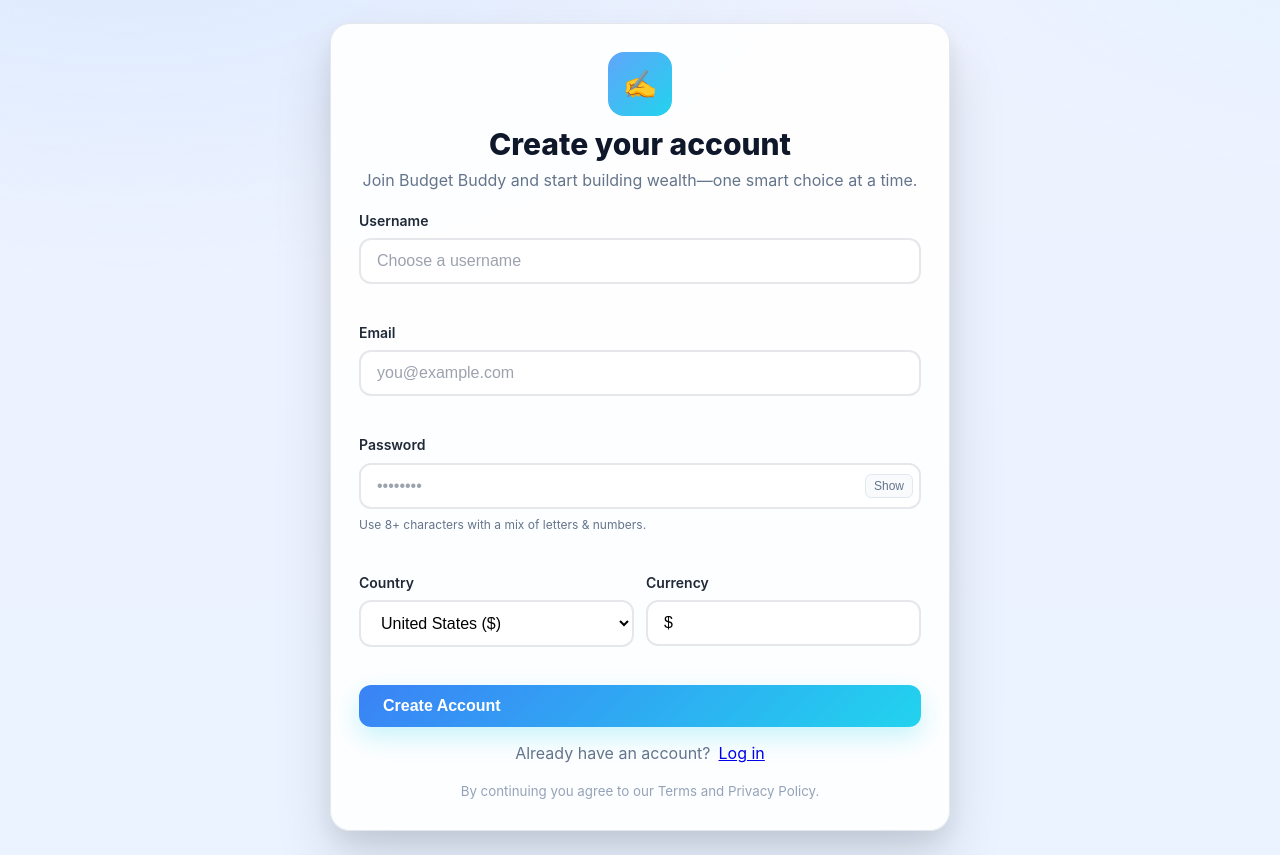
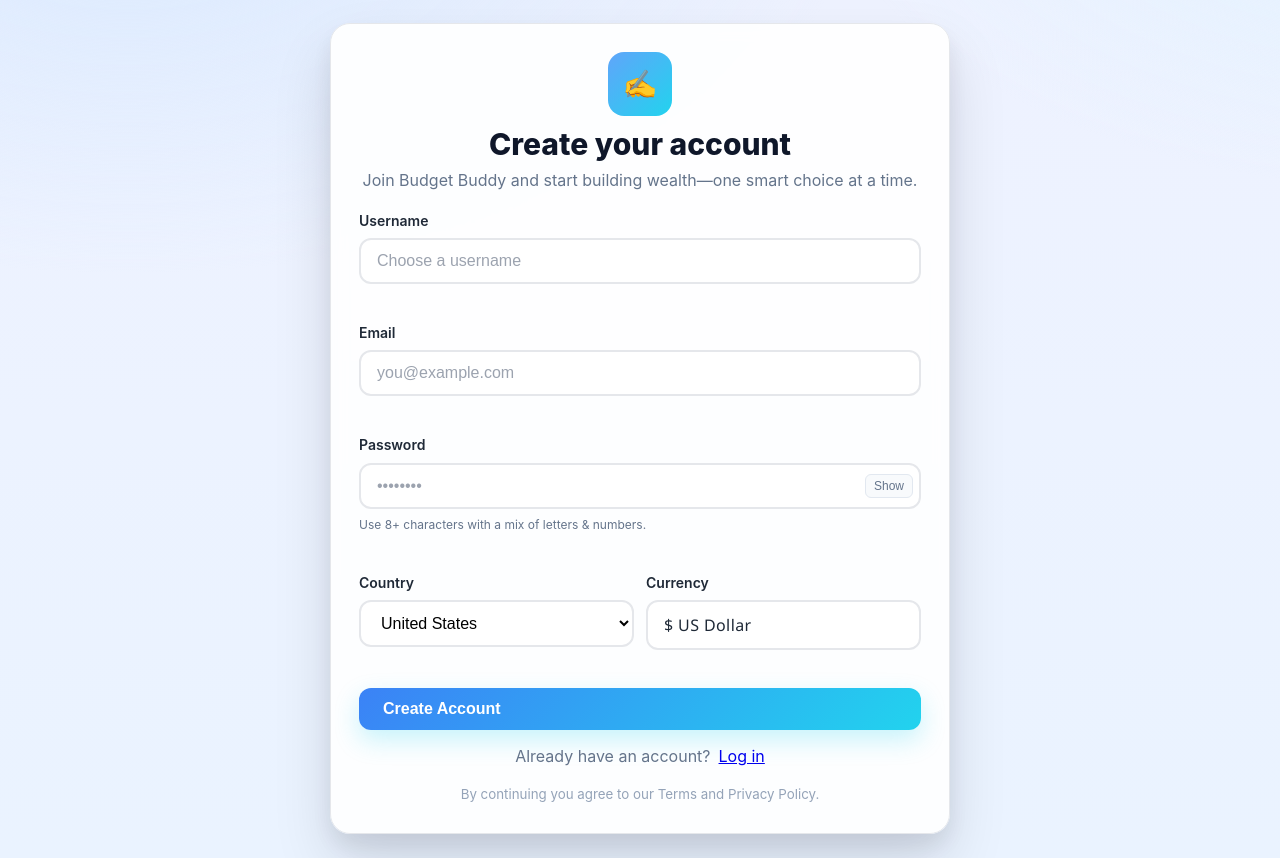
Before and after one commit to mrchidubem/budget_buddy, a Django app: page /signup/ in a window 1280 px wide. Shown: the part 81-939 px from the top of the page. Run offline with Django 5.2, Linux system fonts and the light colour scheme.

Commit message:
Enhance signup form: clean country names in dropdown, currency field shows symbol + name with refined typography

```diff
--- a/templates/signup.html
+++ b/templates/signup.html
@@ -38,19 +38,19 @@
           <div class="form-group">
             <label class="form-label">Country</label>
             <select class="form-input" name="country" id="country">
-              <option value="US" data-currency="$">United States ($)</option>
-              <option value="GB" data-currency="£">United Kingdom (£)</option>
-              <option value="EU" data-currency="€">Europe (€)</option>
-              <option value="NG" data-currency="₦">Nigeria (₦)</option>
-              <option value="GH" data-currency="₵">Ghana (₵)</option>
-              <option value="KE" data-currency="KSh">Kenya (KSh)</option>
-              <option value="ZA" data-currency="R">South Africa (R)</option>
-              <option value="IN" data-currency="₹">India (₹)</option>
+              <option value="US" data-currency="$" data-currency-name="US Dollar">United States</option>
+              <option value="GB" data-currency="£" data-currency-name="British Pound">United Kingdom</option>
+              <option value="EU" data-currency="€" data-currency-name="Euro">Europe</option>
+              <option value="NG" data-currency="₦" data-currency-name="Nigerian Naira">Nigeria</option>
+              <option value="GH" data-currency="₵" data-currency-name="Ghanaian Cedi">Ghana</option>
+              <option value="KE" data-currency="KSh" data-currency-name="Kenyan Shilling">Kenya</option>
+              <option value="ZA" data-currency="R" data-currency-name="South African Rand">South Africa</option>
+              <option value="IN" data-currency="₹" data-currency-name="Indian Rupee">India</option>
             </select>
           </div>
           <div class="form-group">
             <label class="form-label">Currency</label>
-            <input class="form-input" id="currency" type="text" name="currency" placeholder="Currency" readonly />
+            <input class="form-input currency-display" id="currency" type="text" name="currency" placeholder="Currency" readonly />
           </div>
         </div>
         <button class="btn" type="submit" style="background:linear-gradient(135deg,#3b82f6,#22d3ee);color:#fff;box-shadow:0 10px 24px rgba(34,211,238,.25)">Create Account</button>
@@ -88,6 +88,12 @@
     }
     .form-input::placeholder {
       color: #9ca3af;
+    }
+    .currency-display {
+      font-family: 'Segoe UI', system-ui, -apple-system, sans-serif;
+      font-weight: 500;
+      color: #1f2937;
+      letter-spacing: 0.025em;
     }
 
     .password-field {
@@ -132,7 +138,9 @@
     const currency = document.getElementById('currency');
     function setCurrency(){
       const opt = country.options[country.selectedIndex];
-      currency.value = opt.getAttribute('data-currency') || '$';
+      const symbol = opt.getAttribute('data-currency') || '$';
+      const name = opt.getAttribute('data-currency-name') || 'US Dollar';
+      currency.value = `${symbol} ${name}`;
     }
     if (country && currency) { country.addEventListener('change', setCurrency); setCurrency(); }
     const toggle = document.getElementById('toggle-pass');
```
